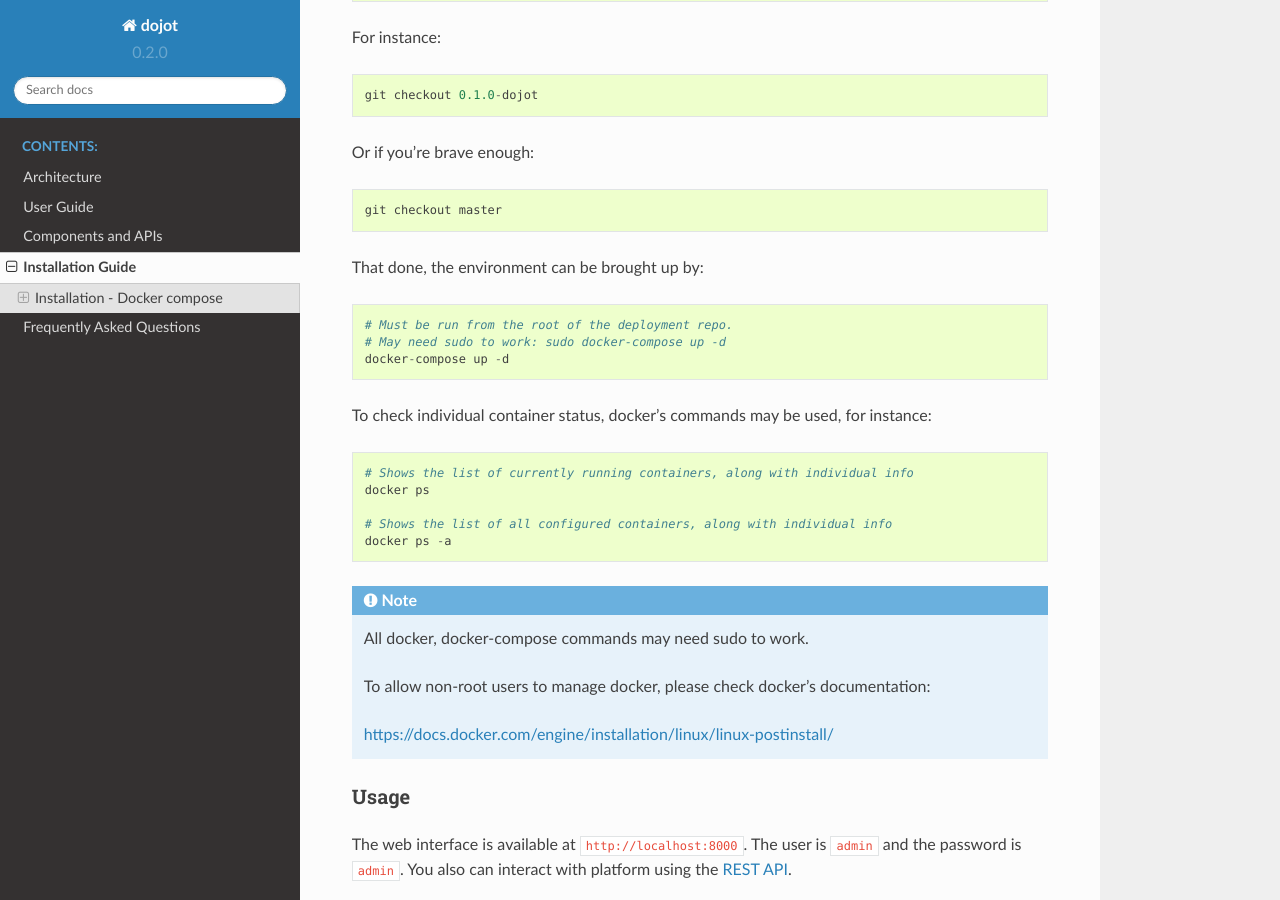
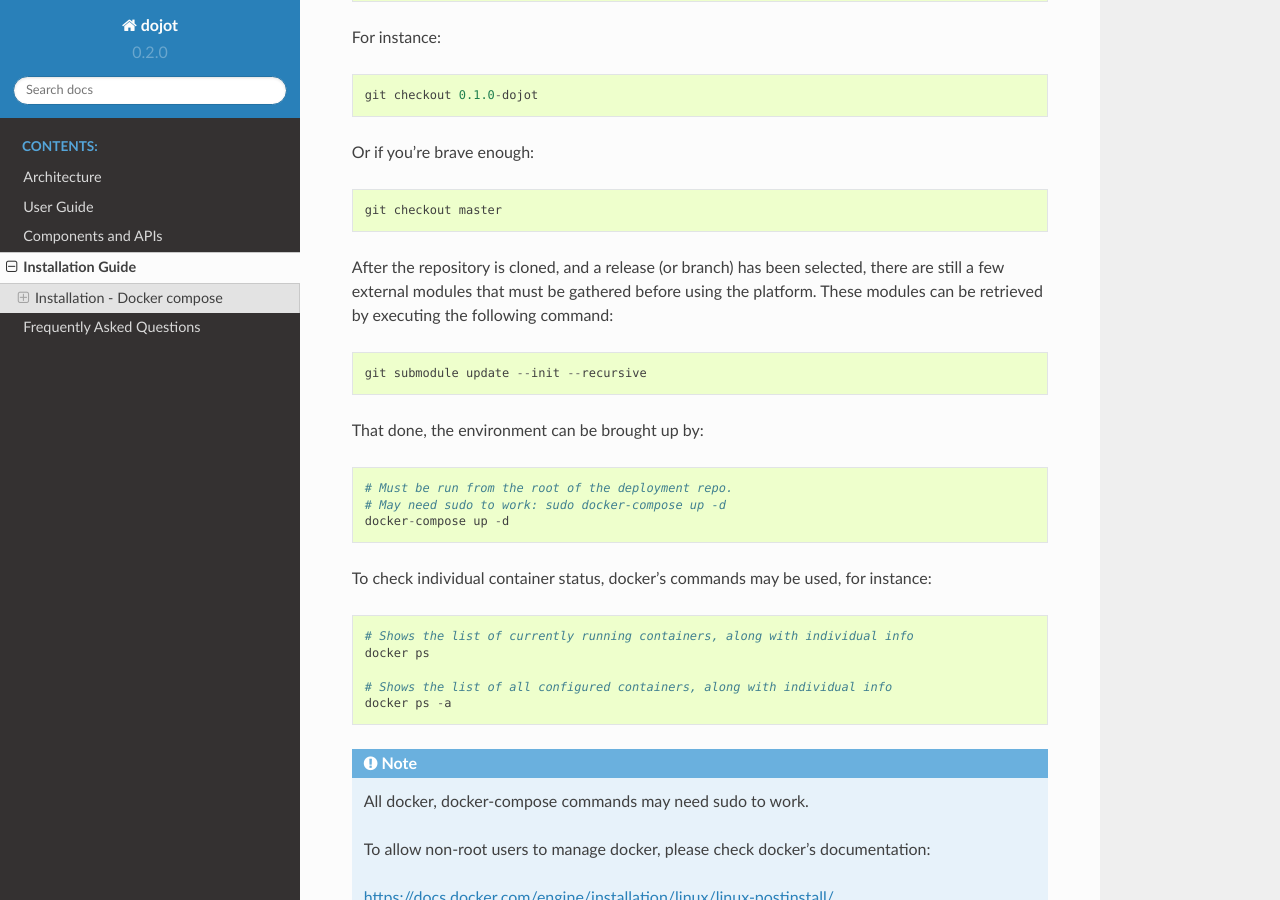
Before and after one commit to dojot/docs, a Sphinx documentation site: the page built from source/installation-guide.rst, in a window 1280 px wide and 900 px high, scrolled down 1892 px. Built offline with Sphinx 7.4.7 and the Read the Docs theme 2.0.0, drawn with Linux system fonts in a browser that asks for light colours.

Commit message:
Adding submodules instruction to installation guide

```diff
--- a/source/installation-guide.rst
+++ b/source/installation-guide.rst
@@ -89,6 +89,12 @@ Or if you're brave enough: ::
 
   git checkout master
 
+After the repository is cloned, and a release (or branch) has been selected,
+there are still a few external modules that must be gathered before using the
+platform. These modules can be retrieved by executing the following command: ::
+
+  git submodule update --init --recursive
+
 That done, the environment can be brought up by: ::
 
   # Must be run from the root of the deployment repo.
```
